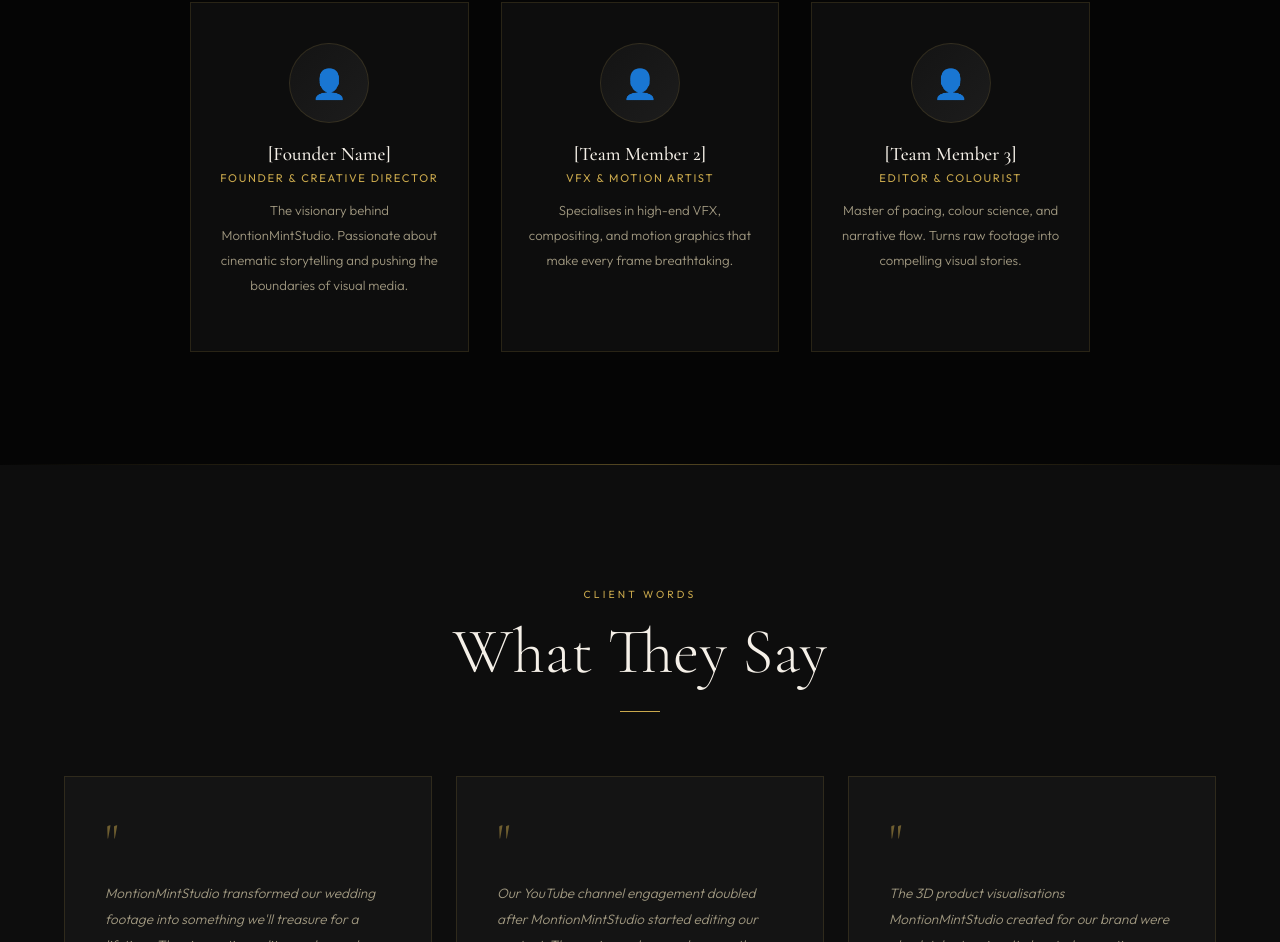
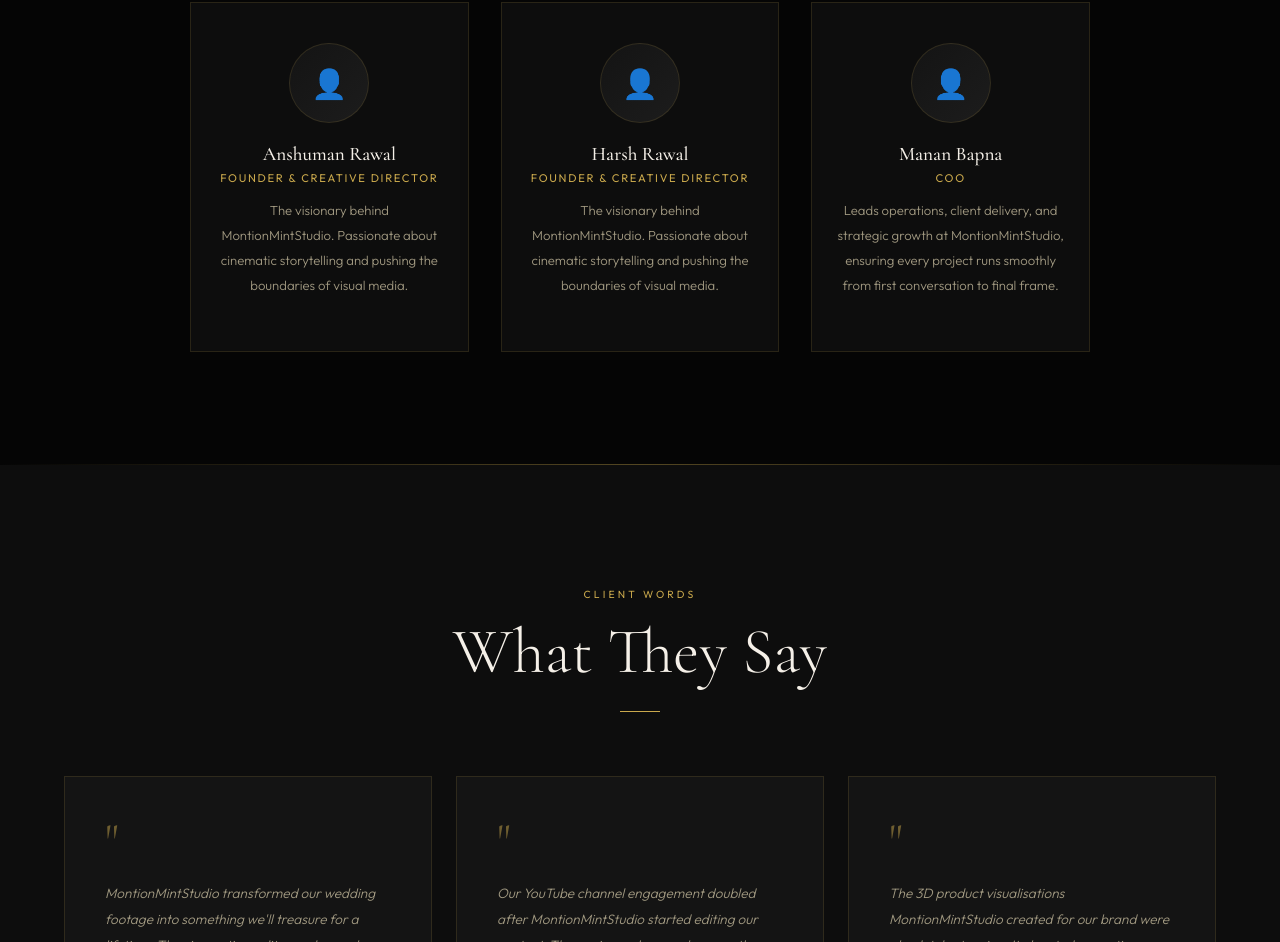
Before and after one commit to mananbapna/MotionMint, a React (Vite) app: page / in a window 1280 px wide. Shown: the part 5090-6032 px from the top of the page. Built offline with nearby package versions, Linux system fonts and the light colour scheme.

Commit message:
team details

```diff
--- a/src/App.tsx
+++ b/src/App.tsx
@@ -82,9 +82,9 @@ const portfolioItems: PortfolioItem[] = [
 ];
 
 const team = [
-  ['👤', '[Founder Name]', 'Founder & Creative Director', 'The visionary behind MontionMintStudio. Passionate about cinematic storytelling and pushing the boundaries of visual media.'],
-  ['👤', '[Team Member 2]', 'VFX & Motion Artist', 'Specialises in high-end VFX, compositing, and motion graphics that make every frame breathtaking.'],
-  ['👤', '[Team Member 3]', 'Editor & Colourist', 'Master of pacing, colour science, and narrative flow. Turns raw footage into compelling visual stories.'],
+  ['👤', 'Anshuman Rawal', 'Founder & Creative Director', 'The visionary behind MontionMintStudio. Passionate about cinematic storytelling and pushing the boundaries of visual media.'],
+  ['👤', 'Harsh Rawal', 'Founder & Creative Director', 'The visionary behind MontionMintStudio. Passionate about cinematic storytelling and pushing the boundaries of visual media.'],
+  ['👤', 'Manan Bapna', 'COO', 'Leads operations, client delivery, and strategic growth at MontionMintStudio, ensuring every project runs smoothly from first conversation to final frame.'],
 ] as const;
 
 const testimonials = [
```
